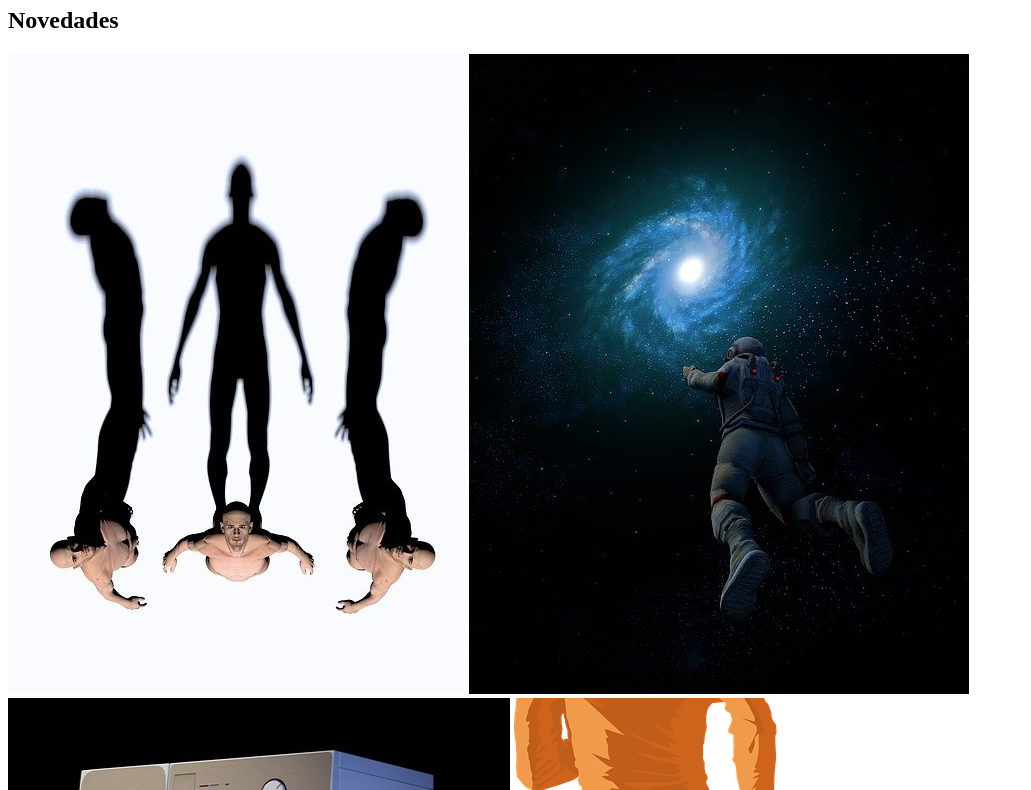
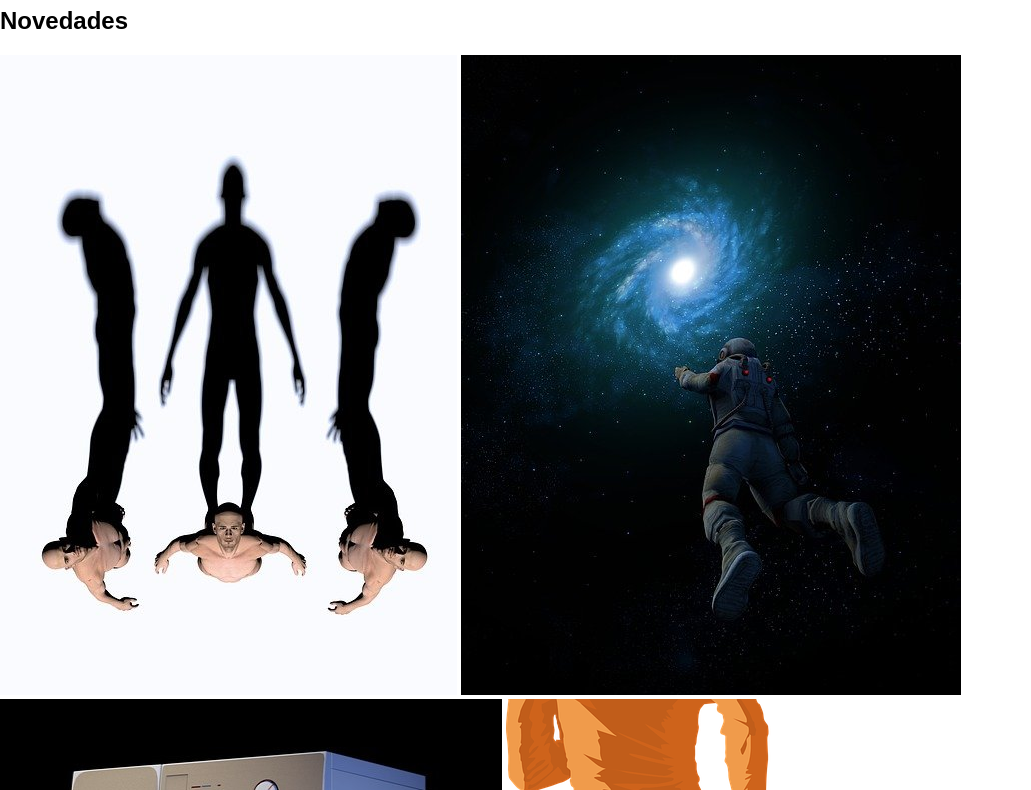
Before and after one commit to davidordo85/Proyecto-html-css, a plain HTML site: page src/Plataforma-video/page.html in a window 1280 px wide. Shown: the part 215-1005 px from the top of the page, without its empty margins (0-1031 px from the left). Drawn offline with Linux system fonts and the light colour scheme.

Commit message:
feat: creado reset simple y sencillo

```diff
--- /dev/null
+++ b/src/Plataforma-video/css/reset.css
@@ -0,0 +1,6 @@
+body {
+    margin: 0;
+    padding: 0;
+    box-sizing: border-box;
+    font-family: Arial, Helvetica, sans-serif;
+}
--- a/src/Plataforma-video/page.html
+++ b/src/Plataforma-video/page.html
@@ -4,6 +4,7 @@
     <meta charset="UTF-8" />
     <meta name="viewport" content="width=device-width, initial-scale=1.0" />
     <title>KeepVideo</title>
+    <link rel="stylesheet" href="./css/reset.css">
   </head>
 
   <body>
```
